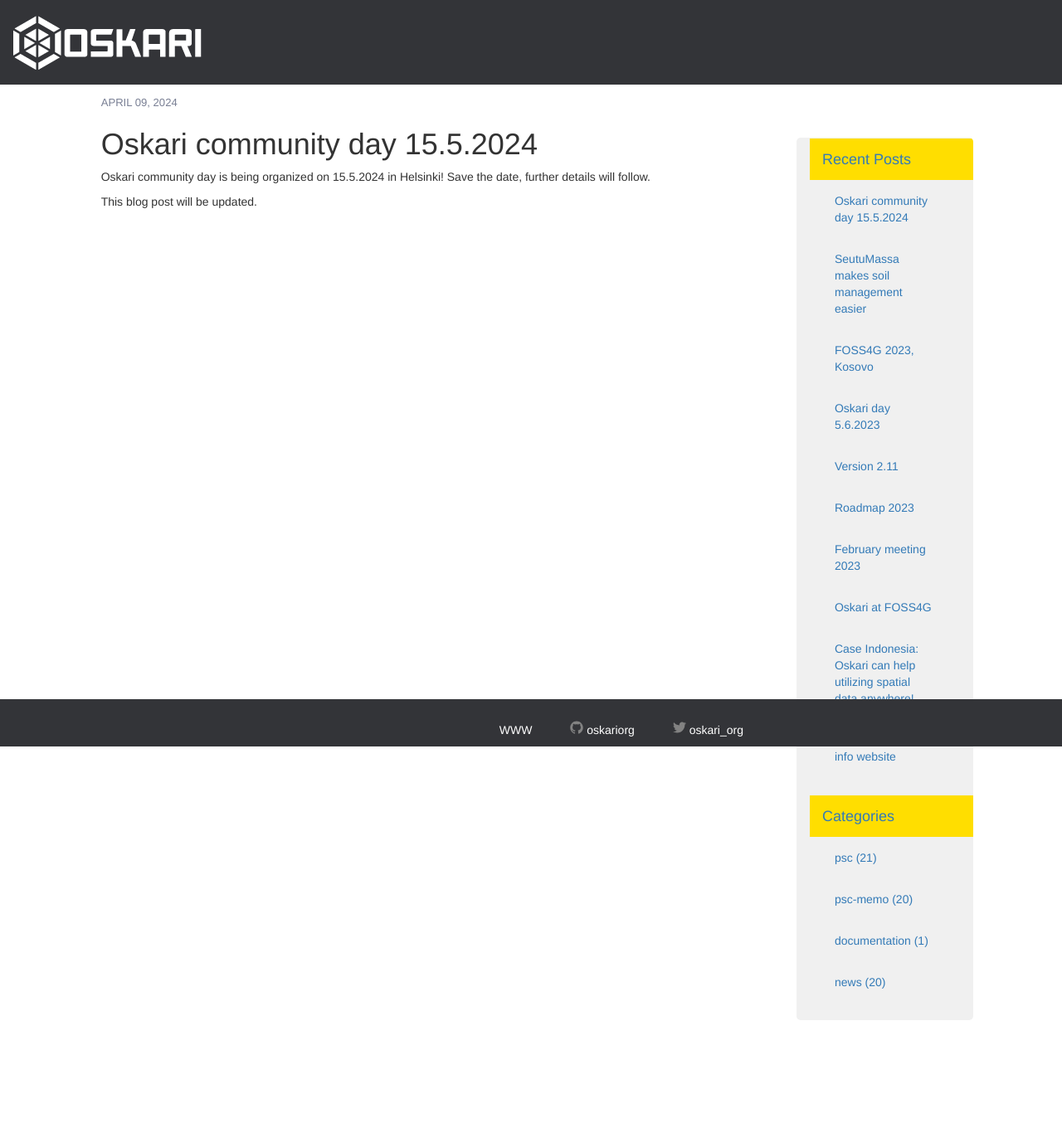
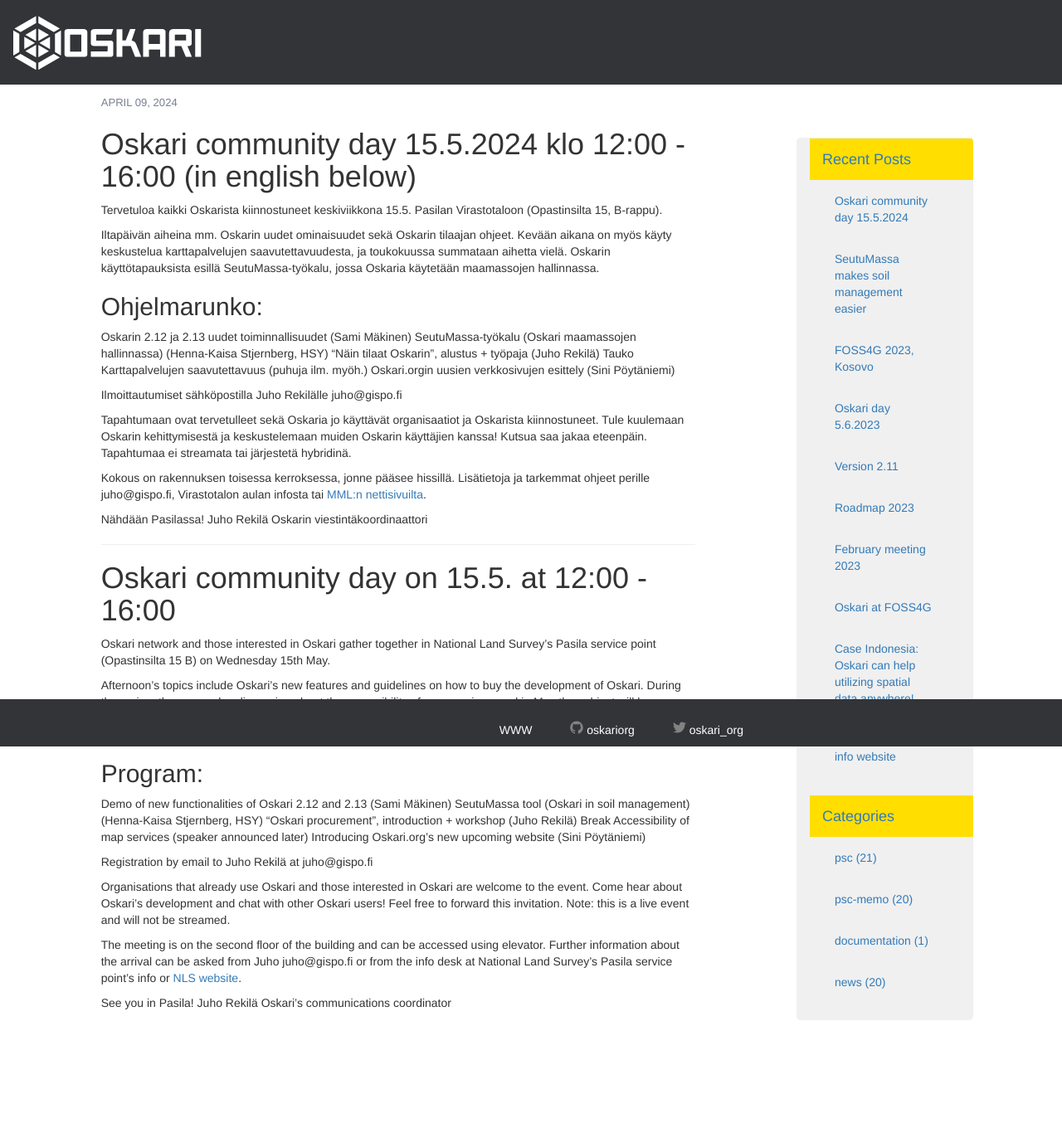
Before and after one commit to oskariorg/oskariorg.github.io, a Jekyll site: the page built from _posts/2024-04-09-Oskari-community-day-2024.md, in a window 1280 px wide. Shown: the whole page at 83% size. Built offline with Jekyll 4.4.1, drawn with Linux system fonts in a browser that asks for light colours; nearby versions of some CDN libraries; before the commit the page ends 1230 px from its top, so only the background shows below that.

Commit message:
Update 2024-04-09-Oskari-community-day-2024.md
add further info

```diff
--- a/_posts/2024-04-09-Oskari-community-day-2024.md
+++ b/_posts/2024-04-09-Oskari-community-day-2024.md
@@ -6,8 +6,52 @@ date:   2024-04-09  13:50:00 +0300
 categories: [news]
 ---
 
-# Oskari community day 15.5.2024
+# Oskari community day 15.5.2024 klo 12:00 - 16:00 (in english below)
 
-Oskari community day is being organized on 15.5.2024 in Helsinki! Save the date, further details will follow.
+Tervetuloa kaikki Oskarista kiinnostuneet keskiviikkona 15.5. Pasilan Virastotaloon (Opastinsilta 15, B-rappu).
 
-This blog post will be updated.
+Iltapäivän aiheina mm. Oskarin uudet ominaisuudet sekä Oskarin tilaajan ohjeet. Kevään aikana on myös käyty keskustelua karttapalvelujen saavutettavuudesta, ja toukokuussa summataan aihetta vielä. Oskarin käyttötapauksista esillä SeutuMassa-työkalu, jossa Oskaria käytetään maamassojen hallinnassa.
+
+## Ohjelmarunko:
+Oskarin 2.12 ja 2.13 uudet toiminnallisuudet (Sami Mäkinen)
+SeutuMassa-työkalu (Oskari maamassojen hallinnassa) (Henna-Kaisa Stjernberg, HSY)
+“Näin tilaat Oskarin”, alustus + työpaja (Juho Rekilä)
+Tauko
+Karttapalvelujen saavutettavuus (puhuja ilm. myöh.)
+Oskari.orgin uusien verkkosivujen esittely (Sini Pöytäniemi)
+
+Ilmoittautumiset sähköpostilla Juho Rekilälle juho@gispo.fi
+
+Tapahtumaan ovat tervetulleet sekä Oskaria jo käyttävät organisaatiot ja Oskarista kiinnostuneet. Tule kuulemaan Oskarin kehittymisestä ja keskustelemaan muiden Oskarin käyttäjien kanssa! Kutsua saa jakaa eteenpäin. Tapahtumaa ei streamata tai järjestetä hybridinä.
+
+Kokous on rakennuksen toisessa kerroksessa, jonne pääsee hissillä. Lisätietoja ja tarkemmat ohjeet perille juho@gispo.fi, Virastotalon aulan infosta tai [MML:n nettisivuilta](https://www.maanmittauslaitos.fi/palvelupisteet/saapumisohjeet/pasila).
+
+Nähdään Pasilassa!
+Juho Rekilä
+Oskarin viestintäkoordinaattori
+
+***
+
+# Oskari community day on 15.5. at 12:00 - 16:00
+
+Oskari network and those interested in Oskari gather together in National Land Survey's Pasila service point (Opastinsilta 15 B) on Wednesday 15th May.
+
+Afternoon’s topics include Oskari's new features and guidelines on how to buy the development of Oskari. During the spring, there was also discussion about the accessibility of map services, and in May the subject will be summed up. An example of Oskari's use cases is the SeutuMassa tool, where Oskari is used to manage land masses.
+
+## Program:
+Demo of new functionalities of Oskari 2.12 and 2.13 (Sami Mäkinen)
+SeutuMassa tool (Oskari in soil management) (Henna-Kaisa Stjernberg, HSY)
+"Oskari procurement", introduction + workshop (Juho Rekilä)
+Break
+Accessibility of map services (speaker announced later)
+Introducing Oskari.org's new upcoming website (Sini Pöytäniemi)
+
+Registration by email to Juho Rekilä at juho@gispo.fi
+
+Organisations that already use Oskari and those interested in Oskari are welcome to the event. Come hear about Oskari's development and chat with other Oskari users! Feel free to forward this invitation. Note: this is a live event and will not be streamed.
+
+The meeting is on the second floor of the building and can be accessed using elevator. Further information about the arrival can be asked from Juho juho@gispo.fi or from the info desk at National Land Survey's Pasila service point's info or [NLS website](https://www.maanmittauslaitos.fi/en/service-points/arrival-instructions/pasila).
+
+See you in Pasila!
+Juho Rekilä
+Oskari's communications coordinator
```
